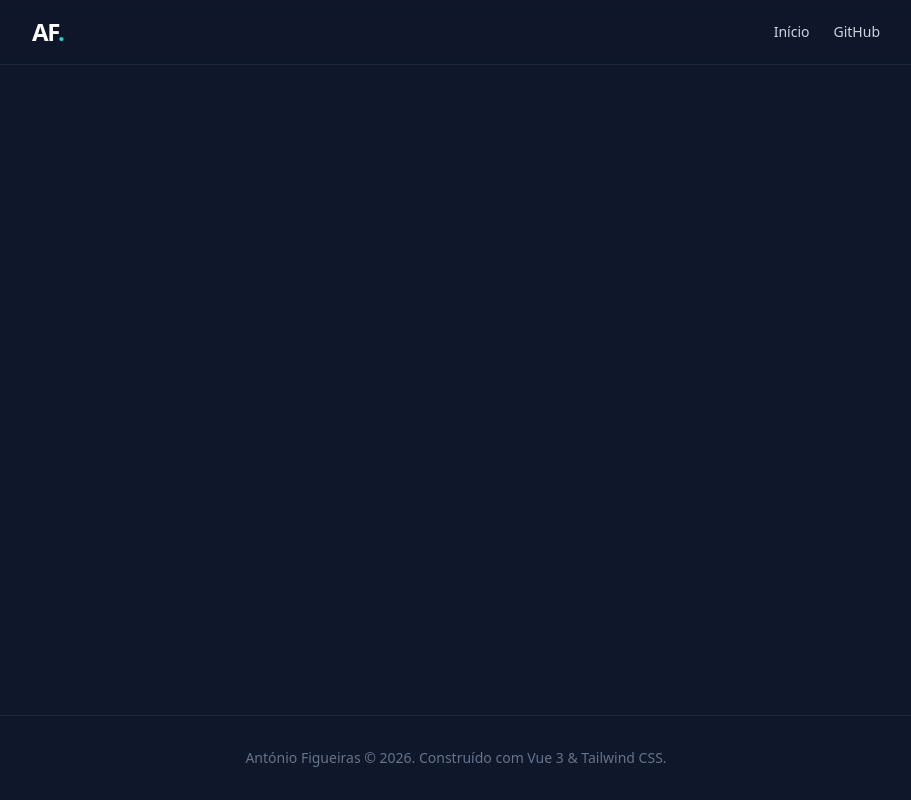
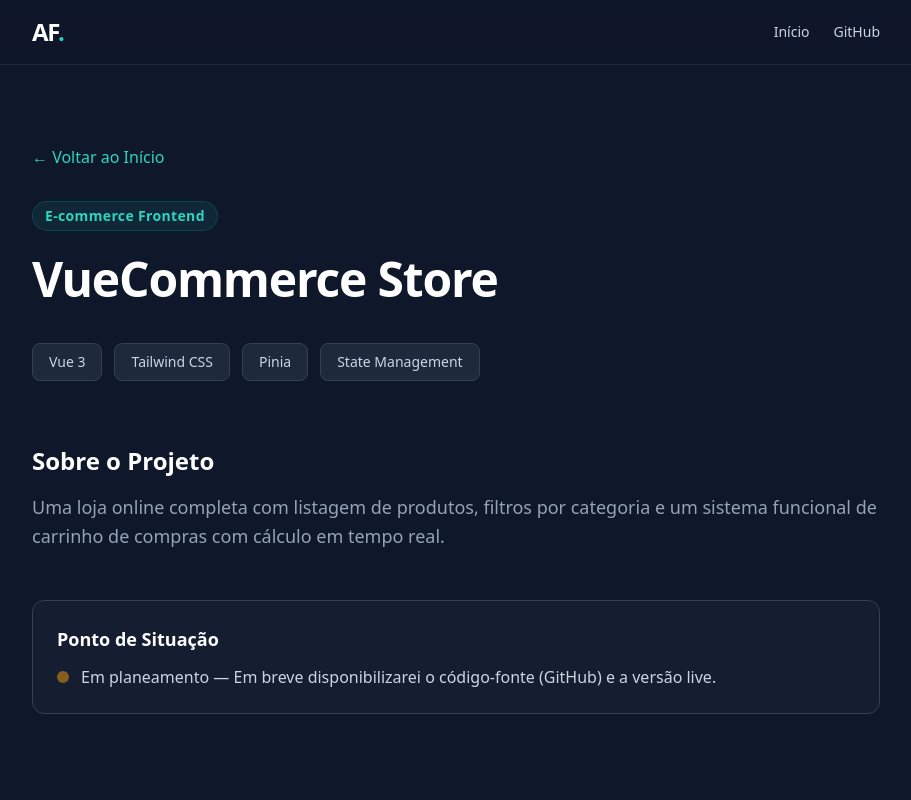
Before and after one commit to antoniorfigueiras/antonio-portfolio, a Vue app: page /projeto/1 in a window 1280 px wide. Shown: the top 800 px of the page, without its empty margins (184-1095 px from the left). Built offline with nearby package versions, Linux system fonts and the light colour scheme.

Commit message:
feat: implement dynamic routing and project detail views

```diff
--- a/src/components/ProjectCard.vue
+++ b/src/components/ProjectCard.vue
@@ -1,6 +1,8 @@
 <template>
-  <div
-    class="bg-slate-800/50 border border-slate-700 rounded-xl p-6 hover:border-teal-500/50 transition-colors flex flex-col h-full group"
+  <!-- Usamos o RouterLink para envolver todo o cartão. O hover:-translate-y-2 faz o cartão "levantar" -->
+  <RouterLink
+    :to="`/projeto/${project.id}`"
+    class="bg-slate-800/50 border border-slate-700 rounded-xl p-6 transition-all duration-300 hover:border-teal-500/50 hover:shadow-lg hover:shadow-teal-500/10 hover:-translate-y-2 flex flex-col h-full group cursor-pointer block"
   >
     <div class="mb-4">
       <span class="text-xs font-bold text-teal-400 uppercase tracking-wider">{{
@@ -11,7 +13,7 @@
       </h3>
     </div>
 
-    <p class="text-slate-400 text-sm flex-grow mb-6 leading-relaxed">
+    <p class="text-slate-400 text-sm flex-grow mb-6 leading-relaxed line-clamp-3">
       {{ project.description }}
     </p>
 
@@ -25,18 +27,23 @@
       </span>
     </div>
 
-    <!-- Rodapé do Cartão: Como estão em planeamento, mostramos o status em vez de botões -->
-    <div class="mt-auto pt-4 border-t border-slate-700">
+    <div class="mt-auto pt-4 border-t border-slate-700 flex justify-between items-center">
       <span class="text-sm text-slate-500 italic flex items-center gap-2">
         <span class="w-2 h-2 rounded-full bg-amber-500 animate-pulse"></span>
         {{ project.status }}
       </span>
+      <span
+        class="text-teal-400 opacity-0 group-hover:opacity-100 transition-opacity flex items-center gap-1 text-sm font-medium"
+      >
+        Ver detalhes &rarr;
+      </span>
     </div>
-  </div>
+  </RouterLink>
 </template>
 
 <script setup>
-// Dizemos ao componente que ele VAI receber um objeto chamado "project"
+import { RouterLink } from 'vue-router'
+
 defineProps({
   project: {
     type: Object,
--- a/src/router/index.js
+++ b/src/router/index.js
@@ -1,5 +1,6 @@
 import { createRouter, createWebHistory } from 'vue-router'
-import HomeView from '../views/Homeview.vue'
+import HomeView from '../views/HomeView.vue'
+import ProjectView from '../views/ProjectView.vue'
 
 const router = createRouter({
   history: createWebHistory(import.meta.env.BASE_URL),
@@ -9,7 +10,15 @@
       name: 'home',
       component: HomeView,
     },
+    {
+      path: '/projeto/:id',
+      name: 'project',
+      component: ProjectView,
+    },
   ],
+  scrollBehavior(to, from, savedPosition) {
+    return { top: 0 }
+  },
 })
 
 export default router
--- /dev/null
+++ b/src/views/ProjectView.vue
@@ -0,0 +1,97 @@
+<template>
+  <main class="max-w-4xl mx-auto px-6 py-20">
+    <!-- Se o projeto existir, mostra os detalhes -->
+    <div v-if="project" class="animate-fade-in">
+      <RouterLink
+        to="/"
+        class="text-teal-400 hover:text-teal-300 font-medium inline-flex items-center gap-2 mb-8 transition-colors"
+      >
+        &larr; Voltar ao Início
+      </RouterLink>
+
+      <div class="space-y-6">
+        <span
+          class="inline-block px-3 py-1 bg-teal-500/10 text-teal-400 border border-teal-500/20 rounded-full text-sm font-bold tracking-wide"
+        >
+          {{ project.type }}
+        </span>
+
+        <h1 class="text-4xl md:text-5xl font-black text-white tracking-tight">
+          {{ project.title }}
+        </h1>
+
+        <div class="flex flex-wrap gap-3 pt-4">
+          <span
+            v-for="tech in project.tech"
+            :key="tech"
+            class="bg-slate-800 border border-slate-700 text-slate-300 font-medium px-4 py-2 rounded-lg text-sm"
+          >
+            {{ tech }}
+          </span>
+        </div>
+
+        <div class="pt-10">
+          <h2 class="text-2xl font-bold text-white mb-4">Sobre o Projeto</h2>
+          <p class="text-lg text-slate-400 leading-relaxed">
+            {{ project.description }}
+          </p>
+
+          <!-- Caixa de Status de Desenvolvimento -->
+          <div class="mt-12 p-6 bg-slate-800/40 border border-slate-700 rounded-xl">
+            <h3 class="text-lg font-bold text-white mb-3">Ponto de Situação</h3>
+            <p class="text-slate-300 flex items-center gap-3">
+              <span class="w-3 h-3 rounded-full bg-amber-500 animate-pulse"></span>
+              {{ project.status }} — Em breve disponibilizarei o código-fonte (GitHub) e a versão
+              live.
+            </p>
+          </div>
+        </div>
+      </div>
+    </div>
+
+    <!-- Se houver um erro de URL (projeto não existe) -->
+    <div v-else class="text-center py-32">
+      <h2 class="text-3xl font-bold text-white mb-4">Projeto não encontrado</h2>
+      <p class="text-slate-400 mb-8">
+        O link que tentaste aceder parece estar quebrado ou o projeto foi movido.
+      </p>
+      <RouterLink
+        to="/"
+        class="bg-teal-500 hover:bg-teal-600 text-slate-900 font-bold px-6 py-3 rounded-lg transition-colors"
+      >
+        Voltar à página inicial
+      </RouterLink>
+    </div>
+  </main>
+</template>
+
+<script setup>
+import { computed } from 'vue'
+import { useRoute, RouterLink } from 'vue-router'
+import projectsData from '../data/projects.json'
+
+// O useRoute permite-nos aceder ao URL atual
+const route = useRoute()
+
+// O computed garante que, se o URL mudar, os dados atualizam imediatamente
+const project = computed(() => {
+  // Converte o ID do URL (que é uma string) para número e procura no JSON
+  return projectsData.find((p) => p.id === parseInt(route.params.id))
+})
+</script>
+
+<style scoped>
+.animate-fade-in {
+  animation: fadeIn 0.5s ease-out;
+}
+@keyframes fadeIn {
+  from {
+    opacity: 0;
+    transform: translateY(10px);
+  }
+  to {
+    opacity: 1;
+    transform: translateY(0);
+  }
+}
+</style>
```
